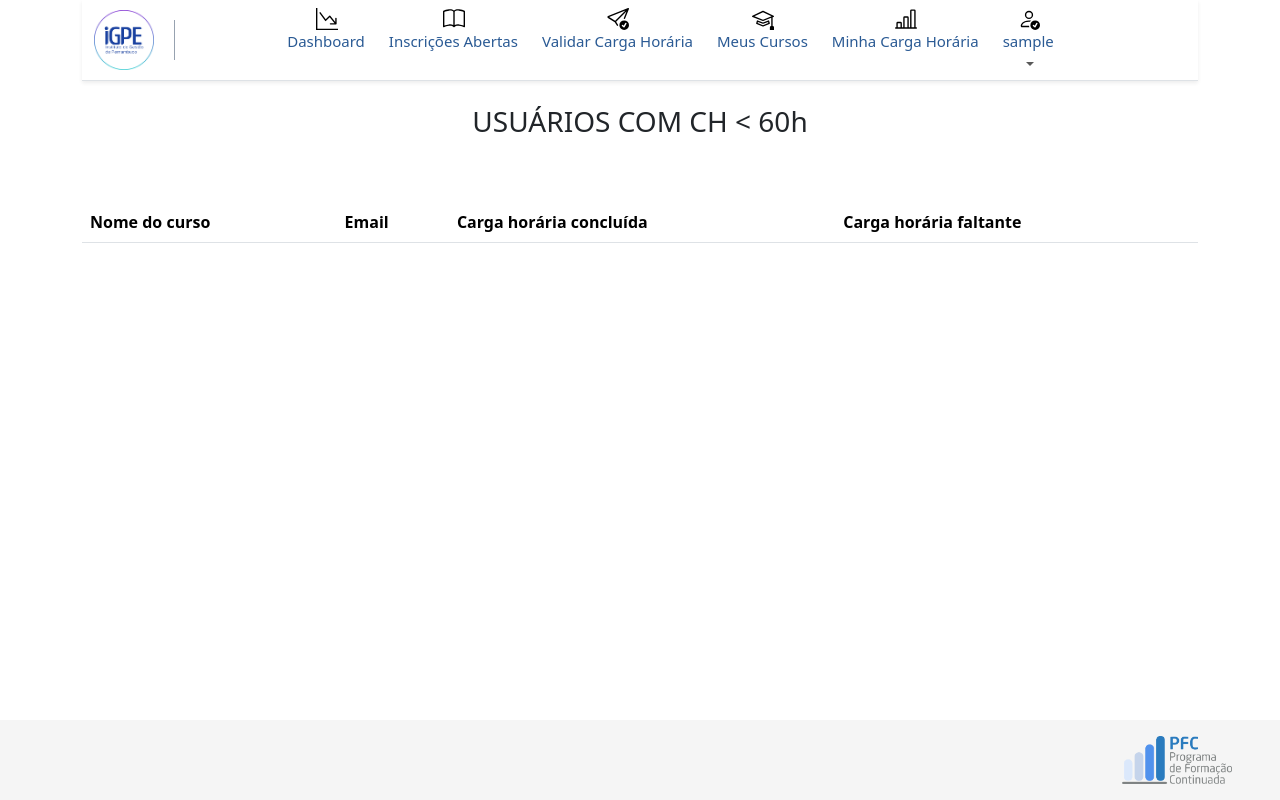
After one commit to GibaTrindade/pfc_app_django, a Django app: page /usuarios_sem_ch/ in a window 1280 px wide. The commit adds this page. Run offline with Django 4.2, Linux system fonts and the light colour scheme; a user stored in the database is signed in; tables that the repository leaves empty hold one stand-in row (values such as "Sample post"); lists and menus that the app fills with data are empty; parts of the project's set-up code (start-up, migrations or seed data) failed here and were passed over; some libraries are stand-ins or nearby versions.

Commit message:
nova tela de lista de usuários com menos de 60h

```diff
--- /dev/null
+++ b/pfc_app/templates/pfc_app/usuarios_sem_ch.html
@@ -0,0 +1,40 @@
+{% extends 'base.html' %}
+{% load static %}
+{% block content %}
+
+{% include 'parciais/_messages.html' %}
+<div class="d-flex w-100 justify-content-center mt-3">
+<div class=" col-12">
+<div class="d-flex p-2 justify-content-center mb-5"><h3>USUÁRIOS COM CH < 60h</h3></div>
+        <div class="table-responsive">
+            <table class="table">
+                <thead>
+                <tr>
+                    <th scope="col">Nome do curso</th>
+                    <th scope="col">Email</th>
+                    <th scope="col">Carga horária concluída</th>
+                    <th scope="col">Carga horária faltante</th>
+                </tr>
+                </thead>
+                <tbody>
+                    {% for usuario in usuarios_sem_ch %}
+
+
+
+                    <tr>
+                        <th scope="row">{{ usuario.nome }}</th>
+                        <td>{{ usuario.email }}</td>
+                        <td>{{ usuario.total_ch }}</td>
+
+                        <td>{{ usuario.ch_faltante }}</td>
+                    </tr>
+                    {% endfor %}
+                </tbody>
+            </table>
+          </div>
+</div>
+</div>
+
+
+
+{% endblock %}
--- a/pfc_app/templatetags/filtros.py
+++ b/pfc_app/templatetags/filtros.py
@@ -21,6 +21,8 @@ def dividir(value, arg=60):
     except:
         return ''
     if value >= 0:
-        return str(round(value / arg * 100, 2))+'%'
+        ch_percentual = round(value / arg * 100, 2) if value / arg * 100 <= 100 else 100
+
+        return str(ch_percentual)+'%'
     else:
         return ''
--- a/pfc_app/urls.py
+++ b/pfc_app/urls.py
@@ -29,6 +29,8 @@ urlpatterns = [
     path('change-password/', views.change_password, name='change_password'),
     path('generate_reconhecimento/<int:validacao_id>/', views.generate_all_reconhecimento, name='generate_reconhecimento'),
     path('explorer/', include('explorer.urls')),
+    path('usuarios_sem_ch/', views.usuarios_sem_ch, name='usuarios_sem_ch'),
+
 ]
 
 if settings.DEBUG:
--- a/pfc_app/views.py
+++ b/pfc_app/views.py
@@ -19,8 +19,8 @@ from .models import Curso, Inscricao, StatusInscricao, Avaliacao, \
                     Validacao_CH, StatusValidacao, User, Certificado,\
                     Tema, Subtema, Carreira
 from .forms import AvaliacaoForm, DateFilterForm
-from django.db.models import Count, Q, Sum, Case, When, BooleanField, Exists, OuterRef, Value, Subquery
-from django.db.models.functions import Concat
+from django.db.models import Count, Q, Sum, F, When, BooleanField, Exists, OuterRef, Value, Subquery
+from django.db.models.functions import Coalesce
 from django.contrib.postgres.aggregates import StringAgg
 from django.contrib.postgres.expressions import ArraySubquery
 from datetime import date, datetime
@@ -167,6 +167,23 @@ def cursos(request):
   #print(context['cursos'][1].inscricao_set.count())
   return render(request, 'pfc_app/lista_cursos.html' ,context)
 
+@login_required
+def usuarios_sem_ch(request):
+    # Filter users with a total load less than 60
+    users = User.objects.annotate(
+        total_ch=Coalesce(Sum('inscricao__ch_valida'), 0)
+    ).filter(total_ch__lt=60).filter(grupo_ocupacional='GGOV').order_by('nome')
+
+    # Calculate remaining load needed to reach 60
+    users = users.annotate(ch_faltante=60 - F('total_ch'))
+
+    # Select the fields you need for the table
+    users = users.values('nome', 'email', 'total_ch', 'ch_faltante')
+
+    context = {
+        'usuarios_sem_ch': users,
+    }
+    return render(request, 'pfc_app/usuarios_sem_ch.html', context )
 
 @login_required
 def carga_horaria(request):
--- a/templates/parciais/_nav.html
+++ b/templates/parciais/_nav.html
@@ -26,6 +26,18 @@
                                 <div class="smallFont textColor">Admin</div>
                             </a>
                         </li>
+                        <li class="nav-item iconChange  me-4 pt-2">
+                            <a class="nav-link text-center  p-0" href="{% url 'usuarios_sem_ch' %}">
+                                <div class=" d-flex align-items-center overflow-hidden changeWidth mx-auto">
+
+                                    <img class="one iconHeight mx-2" src="{% static 'pfc_app/icones/people.svg' %}" alt="android2">
+                                    <img class="two iconHeight mx-2" src="{% static 'pfc_app/icones/people-fill.svg' %}"
+                                        alt="android">
+                                </div>
+                                <div class="smallFont textColor">Lista Usuários</div>
+                            </a>
+                        </li>
+
                     {% endif %}
                     <li class="nav-item iconChange  me-4 pt-2">
                         <a class="nav-link text-center  p-0" href="{% url 'dashboard' %}">
```
Also changed, not shown: pfc_app/templates/pfc_app/carga_horaria.html (+13 -0 lines), pfc_app_django/settings.py (+19 -0 lines), pfc_app/static/pfc_app/icones/people-fill.svg (added), pfc_app/static/pfc_app/icones/people.svg (added), 1 other file.
